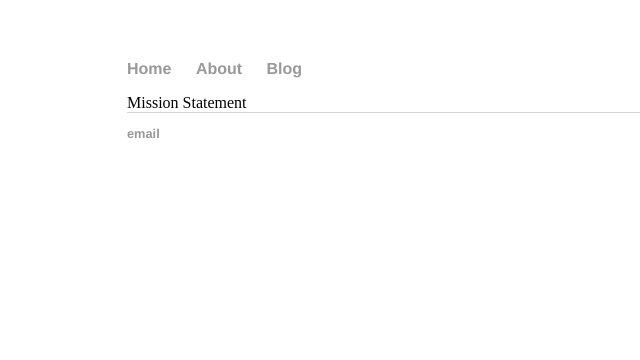
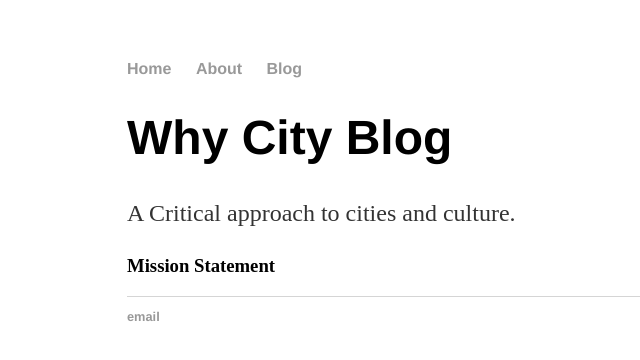
Before and after one commit to whycity/whycity.github.io, a Jekyll site: the page built from about/index.html, in a window 1280 px wide. Shown: the top 360 px of the page, without its empty margins (65-705 px from the left). Built offline with Jekyll 4.4.1, drawn with Linux system fonts in a browser that asks for light colours.

Commit message:
Update index.html

```diff
--- a/about/index.html
+++ b/about/index.html
@@ -2,5 +2,9 @@
 layout: default
 title: About Why City
 ---
+  <div class="blurb">
+        <h1>Why City Blog</h1>
+	<p>A Critical approach to cities and culture. </p>
+  </div>
 
-Mission Statement
+<H3>Mission Statement </H3>
```
